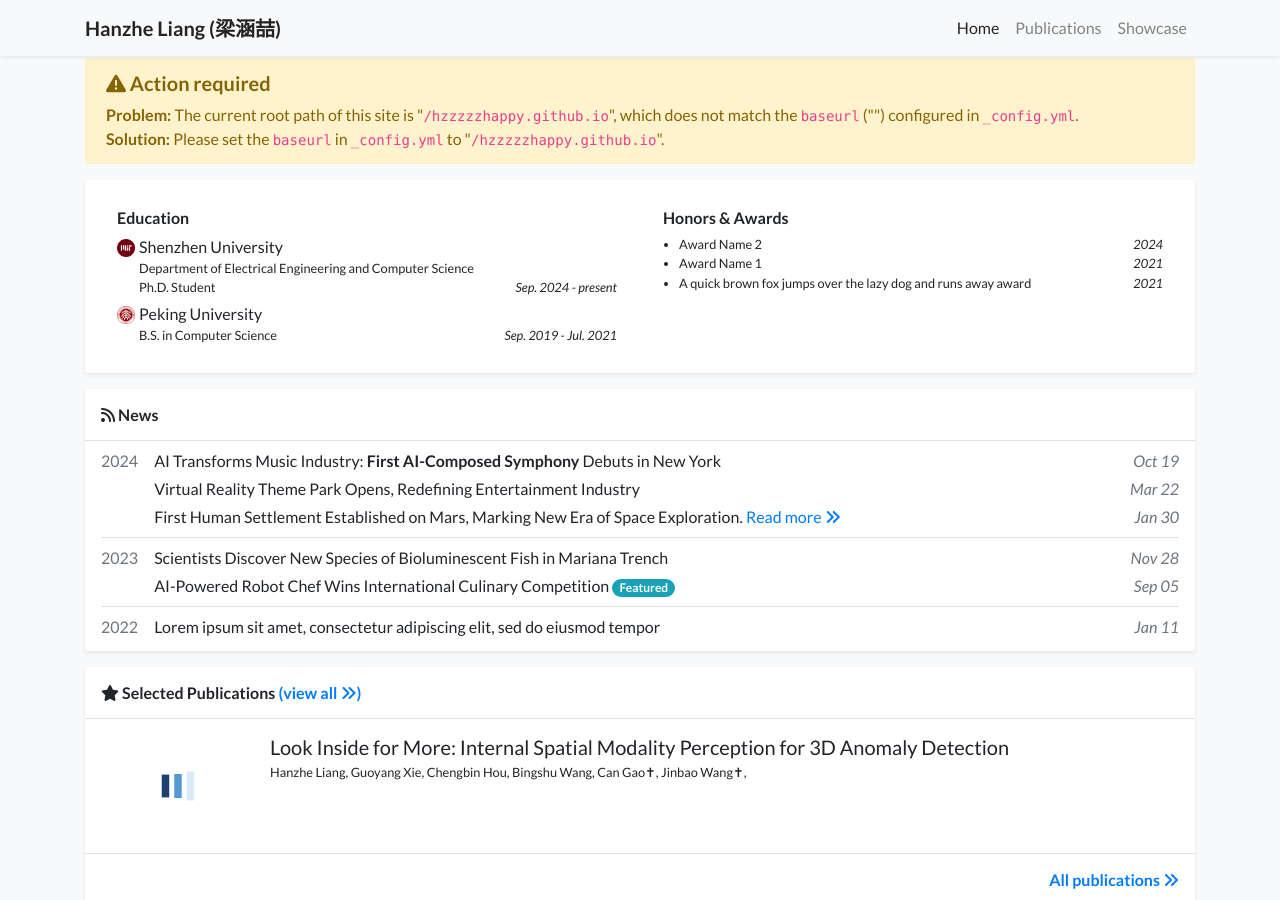
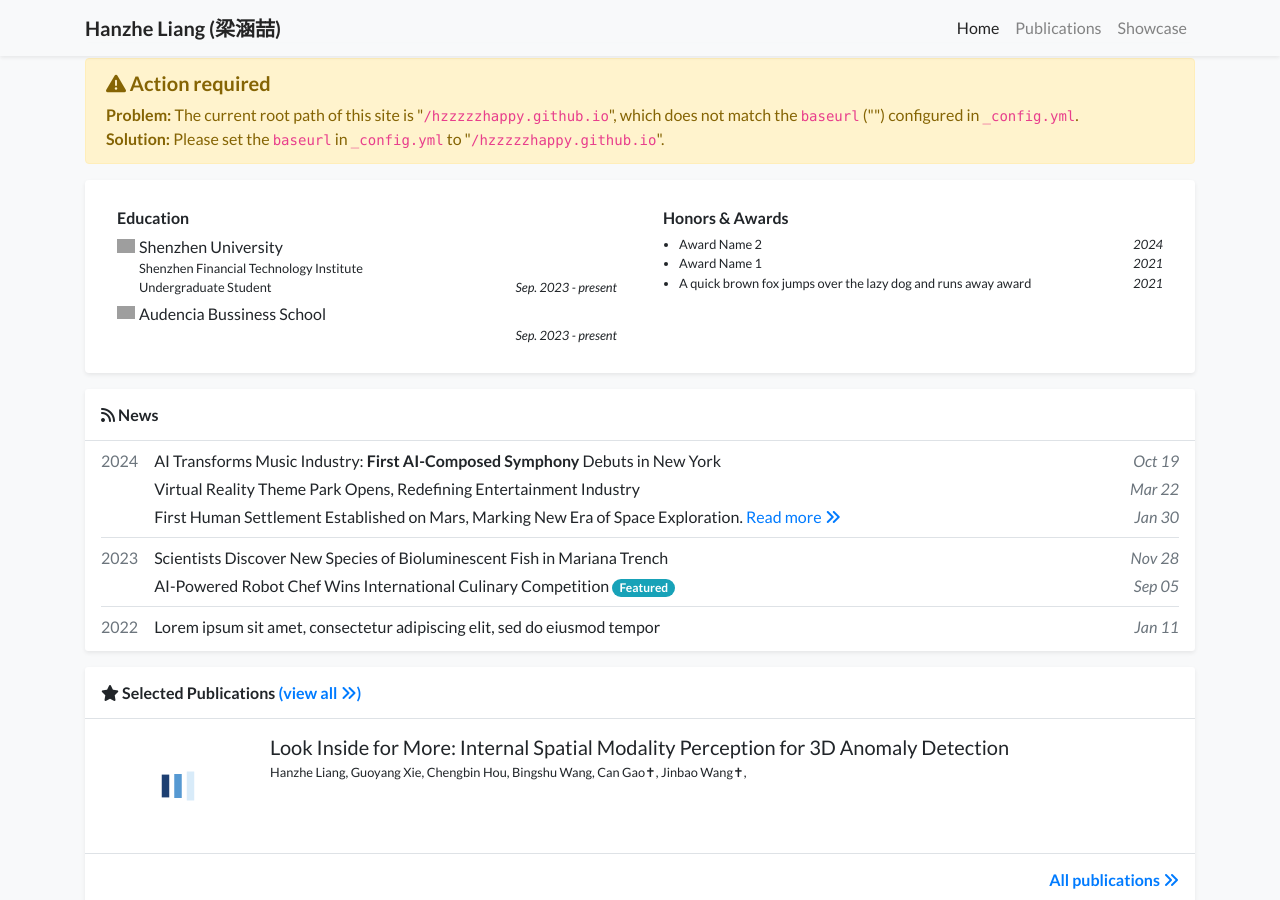
Before and after one commit to hzzzzzhappy/hzzzzzhappy.github.io, a Jekyll site: the page built from index.html, in a window 1280 px wide and 900 px high, scrolled down 513 px. Built offline with Jekyll 4.4.1, drawn with Linux system fonts in a browser that asks for light colours; nearby versions of some CDN libraries; a style sheet for code colours, icons or effects is not loaded; grey boxes are pictures that could not be loaded.

Commit message:
Update profile.yml

```diff
--- a/_data/profile.yml
+++ b/_data/profile.yml
@@ -33,15 +33,15 @@ short_bio: >-
 
 education:
 - name: Shenzhen University
-  logo: /assets/images/badges/MIT_Social_circle.png
+  logo: /assets/images/badges/SZU.jpg
   position: >-
-    Department of Electrical Engineering and Computer Science <br/>
-    Ph.D. Student
-  date: Sep. 2024 - present
-- name: Peking University
-  logo: /assets/images/badges/PKU_red.png
-  position: B.S. in Computer Science
-  date: Sep. 2019 - Jul. 2021
+    Shenzhen Financial Technology Institute <br/>
+    Undergraduate Student
+  date: Sep. 2023 - present
+- name: Audencia Bussiness School
+  logo: /assets/images/badges/Audencia.png
+  # position: B.S. in Computer Science
+  date: Sep. 2023 - present
 
 # experience:
 # - name: Peking University
```
